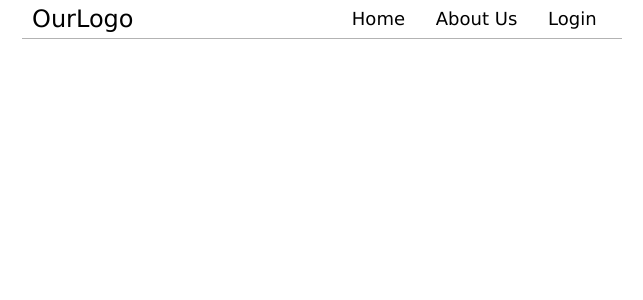
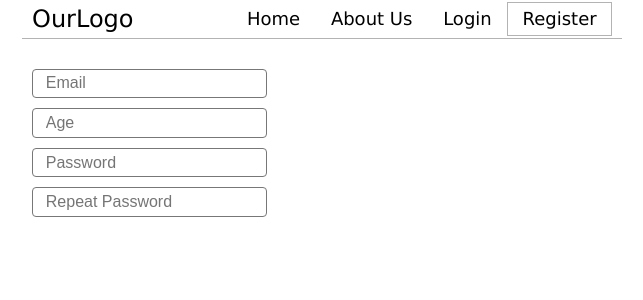
Before and after one commit to MariusAskelovic/12_react_context_api_formik, a React (Vite) app: page /register in a window 1280 px wide. Shown: the top 300 px of the page, without its empty margins (318-961 px from the left). Built offline with nearby package versions, Linux system fonts and the light colour scheme.

Commit message:
Register + Yup validation

```diff
--- a/src/App.jsx
+++ b/src/App.jsx
@@ -7,6 +7,7 @@ import VipPage from './pages/VipPage';
 import LoginPage from './pages/LoginPage';
 import AuthContext from './store/AuthContext';
 import { useState } from 'react';
+import RegisterPage from './pages/RegisterPage';
 
 export default function App() {
   const [userEmail, setUserEmail] = useState(null);
@@ -39,6 +40,9 @@ export default function App() {
         <Route path='/about' element={<AboutPage />} />
         {isUserLoggedIn && <Route path='/vip' element={<VipPage />} />}
         {!isUserLoggedIn && <Route path='/login' element={<LoginPage />} />}
+        {!isUserLoggedIn && (
+          <Route path='/register' element={<RegisterPage />} />
+        )}
       </Routes>
     </AuthContext.Provider>
   );
--- a/src/components/layout/Header.jsx
+++ b/src/components/layout/Header.jsx
@@ -48,6 +48,7 @@ export default function Header() {
             Logout
           </OneLink>
         )}
+        {!ctx.isUserLoggedIn && <OneLink to={'/register'}>Register</OneLink>}
       </Nav>
     </HeaderContainer>
   );
--- a/src/pages/LoginPage.jsx
+++ b/src/pages/LoginPage.jsx
@@ -126,7 +126,7 @@ export default function LoginPage() {
             placeholder='Email'
             id='email'
           />
-          {formik.errors.email && formik.touched.email && (
+          {formik.touched.email && formik.errors.email && (
             <ErrorMsg>{formik.errors.email}</ErrorMsg>
           )}
           <Input
--- /dev/null
+++ b/src/pages/RegisterPage.jsx
@@ -0,0 +1,86 @@
+import { styled } from 'styled-components';
+import Wrap from '../styled/Wrap.styled';
+import { useFormik } from 'formik';
+import * as Yup from 'yup';
+
+const Form = styled.form`
+  & input {
+    margin-bottom: 10px;
+  }
+`;
+
+export default function RegisterPage() {
+  const formik = useFormik({
+    initialValues: {
+      email: '',
+      age: '',
+      password: '',
+      password2: '',
+    },
+    validationSchema: Yup.object({
+      email: Yup.string()
+        .email('enter valid email address')
+        .required('all fields are required'),
+      age: Yup.number()
+        .min(18, 'This website is 18+')
+        .max(300, 'Sorry, too old')
+        .required('all fields are required'),
+      password: Yup.string()
+        .required('all fields are required')
+        .min(8, 'Password must contain at least 8 symbols'),
+      password2: Yup.string()
+        .required('all fields are required')
+        .min(8, 'Password must contain at least 8 symbols'),
+    }),
+    onSubmit: (value) => {
+      console.log(value);
+    },
+  });
+
+  return (
+    <Wrap>
+      <Form>
+        <input
+          type='text'
+          placeholder='Email'
+          onChange={formik.handleChange}
+          value={formik.values.email}
+          id='email'
+          onBlur={formik.handleBlur}
+        />
+        {formik.touched.email &&
+          (formik.errors.email ? <p>{formik.errors.email}</p> : null)}
+        <input
+          type='number'
+          placeholder='Age'
+          onChange={formik.handleChange}
+          value={formik.values.age}
+          id='age'
+          onBlur={formik.handleBlur}
+        />
+        {formik.touched.age &&
+          (formik.errors.age ? <p>{formik.errors.age}</p> : null)}
+        <input
+          type='password'
+          placeholder='Password'
+          onChange={formik.handleChange}
+          value={formik.values.password}
+          id='password'
+          onBlur={formik.handleBlur}
+        />
+        {formik.touched.password &&
+          (formik.errors.password ? <p>{formik.errors.password}</p> : null)}
+        <input
+          type='password'
+          placeholder='Repeat Password'
+          onChange={formik.handleChange}
+          value={formik.values.password2}
+          id='password2'
+          onBlur={formik.handleBlur}
+        />
+        {formik.touched.password2 &&
+          (formik.errors.password2 ? <p>{formik.errors.password2}</p> : null)}
+      </Form>
+    </Wrap>
+  );
+}
```
